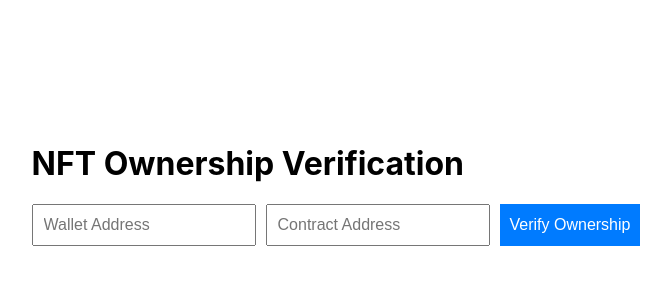
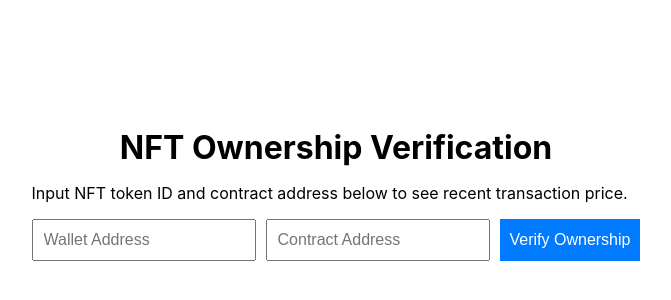
Before and after one commit to jonaszeutzius/nft-ownership-verification, a React (Create React App) app: page / in a window 1280 px wide. Shown: the part 206-506 px from the top of the page, without its empty margins (304-975 px from the left). Built offline with nearby package versions, Linux system fonts and the light colour scheme.

Commit message:
landing page format

```diff
--- a/src/App.css
+++ b/src/App.css
@@ -31,37 +31,9 @@
 .inputContainer button:hover {
   background-color: #0056b3;
 }
-/* .App-logo {
-  height: 40vmin;
-  pointer-events: none;
+
+.title {
+  margin-top: 20px;
+  margin-bottom: 0;
+  text-align: center;
 }
-
-@media (prefers-reduced-motion: no-preference) {
-  .App-logo {
-    animation: App-logo-spin infinite 20s linear;
-  }
-}
-
-.App-header {
-  background-color: #282c34;
-  min-height: 100vh;
-  display: flex;
-  flex-direction: column;
-  align-items: center;
-  justify-content: center;
-  font-size: calc(10px + 2vmin);
-  color: white;
-}
-
-.App-link {
-  color: #61dafb;
-}
-
-@keyframes App-logo-spin {
-  from {
-    transform: rotate(0deg);
-  }
-  to {
-    transform: rotate(360deg);
-  }
-} */
--- a/src/NFTVerification.js
+++ b/src/NFTVerification.js
@@ -1,5 +1,6 @@
 import React, { useState } from 'react';
 import axios from 'axios';
+import './App.css'
 
 function NFTVerification() {
   const [address, setAddress] = useState('');
@@ -24,7 +25,8 @@
 };
 return (
     <div>
-      <h1>NFT Ownership Verification</h1>
+      <h1 className='title'>NFT Ownership Verification</h1>
+      <p>Input NFT token ID and contract address below to see recent transaction price.</p>
       <div className='inputContainer'>
         <input type="text" placeholder="Wallet Address" onChange={(e) => setAddress(e.target.value)} />
         <input type="text" placeholder="Contract Address" onChange={(e) => setContract(e.target.value)} />
```
